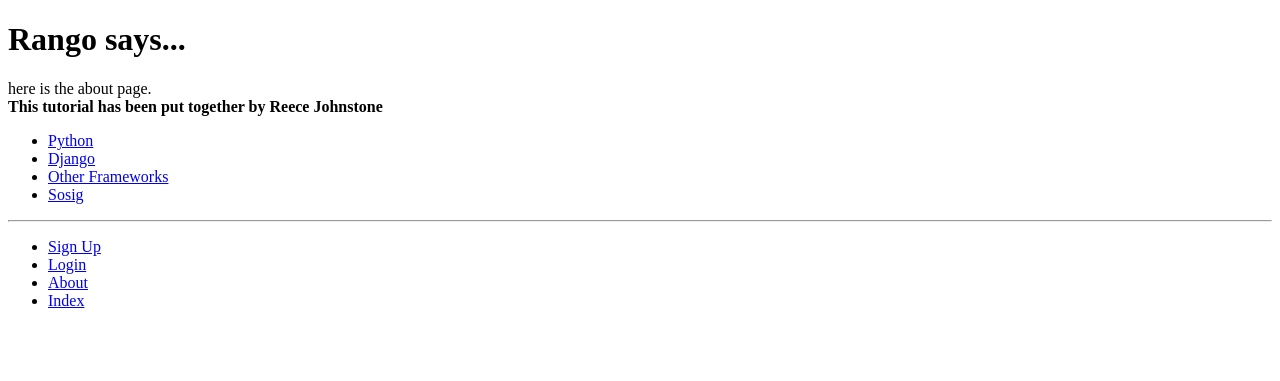
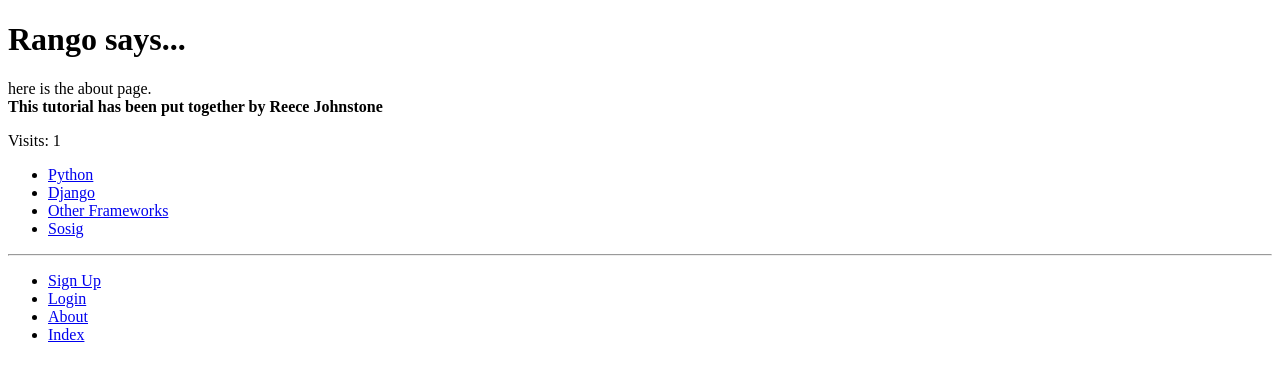
Before and after one commit to RhysRaptor/tango_with_django_project, a Django app: page /rango/about/ in a window 1280 px wide. Shown: the top 381 px of the page. Run offline with Django 3.2, Linux system fonts and the light colour scheme; data comes from the database, SQL or seed files in the repository.

Commit message:
Chapter 10: Oh god it's over

```diff
--- a/rango/views.py
+++ b/rango/views.py
@@ -1,11 +1,11 @@
 from django.shortcuts import render, redirect
 from django.http import HttpResponse
 from rango.models import Category, Page
-from rango.forms import CategoryForm, PageForm
 from rango.forms import CategoryForm, PageForm, UserForm, UserProfileForm
 from django.urls import reverse
 from django.contrib.auth import authenticate, login, logout
 from django.contrib.auth.decorators import login_required
+from datetime import datetime
 
 def index(request):
     category_list = Category.objects.order_by('-likes')[:5]
@@ -14,9 +14,20 @@ def index(request):
     context_dict['boldmessage'] = 'Crunchy, creamy, cookie, candy, cupcake!'
     context_dict['categories'] = category_list
     context_dict['pages'] = page_list
-    return render(request, 'rango/index.html', context=context_dict)
+    visitor_cookie_handler(request)
+
+    response = render(request, 'rango/index.html', context=context_dict)
+
+    return response
+
 def about(request):
+    if request.session.test_cookie_worked():
+        print("TEST COOKIE WORKED!")
+        request.session.delete_test_cookie()
     context_dict = {'boldmessage': 'This tutorial has been put together by Reece Johnstone'}
+    visitor_cookie_handler(request)
+    context_dict['visits'] = request.session['visits']
+
     return render(request, 'rango/about.html', context=context_dict)
 
 def show_category(request, category_name_slug):
@@ -138,3 +149,37 @@ def restricted(request):
 def user_logout(request):
     logout(request)
     return redirect(reverse('rango:index'))
+
+def visitor_cookie_handler(request, response):
+    visits = int(request.COOKIES.get('visits', '1'))
+    last_visit_cookie = request.COOKIES.get('last_visit', str(datetime.now()))
+    last_visit_time = datetime.strptime(last_visit_cookie[:-7], '%Y-%m-%d %H:%M:%S')
+
+    if (datetime.now() - last_visit_time).days > 0:
+        visits = visits + 1
+        response.set_cookie('last_visit', str(datetime.now()))
+    else:
+        response.set_cookie('last_visit', last_visit_cookie)
+
+    response.set_cookie('visits', visits)
+
+def get_server_side_cookie(request, cookie, default_val=None):
+    val = request.session.get(cookie)
+    if not val:
+        val = default_val
+    return val
+
+def visitor_cookie_handler(request):
+    visits = int(get_server_side_cookie(request, 'visits', '1'))
+    last_visit_cookie = get_server_side_cookie(request, 'last_visit', str(datetime.now()))
+    last_visit_time = datetime.strptime(last_visit_cookie[:-7], '%Y-%m-%d %H:%M:%S')
+
+    if (datetime.now() - last_visit_time).days > 0:
+        visits = visits + 1
+
+        request.session['last_visit'] = str(datetime.now())
+    else:
+
+        request.session['last_visit'] = last_visit_cookie
+
+    request.session['visits'] = visits
--- a/tango_with_django_project/settings.py
+++ b/tango_with_django_project/settings.py
@@ -130,3 +130,5 @@ STATIC_URL = '/static/'
 STATICFILES_DIRS = [STATIC_DIR, ]
 
 LOGIN_URL = 'rango:login'
+
+SESSION_EXPIRE_AT_BROWSER_CLOSE = True
--- a/templates/rango/about.html
+++ b/templates/rango/about.html
@@ -11,4 +11,5 @@
             here is the about page. <br />
             <strong>{{ boldmessage }}</strong><br />
         </div>
+	<p>Visits: {{ visits }}</p>
 {% endblock %}
```
